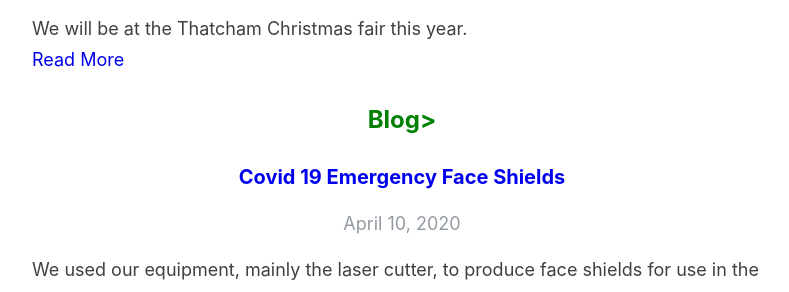
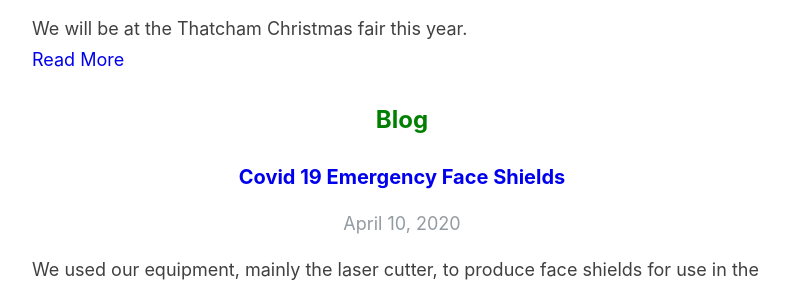
Before and after one commit to nadhack/nhsite, a Jekyll site: the page built from index.html, in a window 1280 px wide. Shown: the part 670-962 px from the top of the page, without its empty margins (238-1027 px from the left). Built offline with Jekyll 4.4.1, drawn with Linux system fonts in a browser that asks for light colours; the list of posts is cut into pages by our own code.

Commit message:
gix markup issue

```diff
--- a/index.html
+++ b/index.html
@@ -19,7 +19,7 @@ layout: default
   {% endfor %}
 </div>
 
-<h2>Blog></h2>
+<h2>Blog</h2>
 <div class="posts">
   {% for post in paginator.posts %}
     <article class="post">
```
